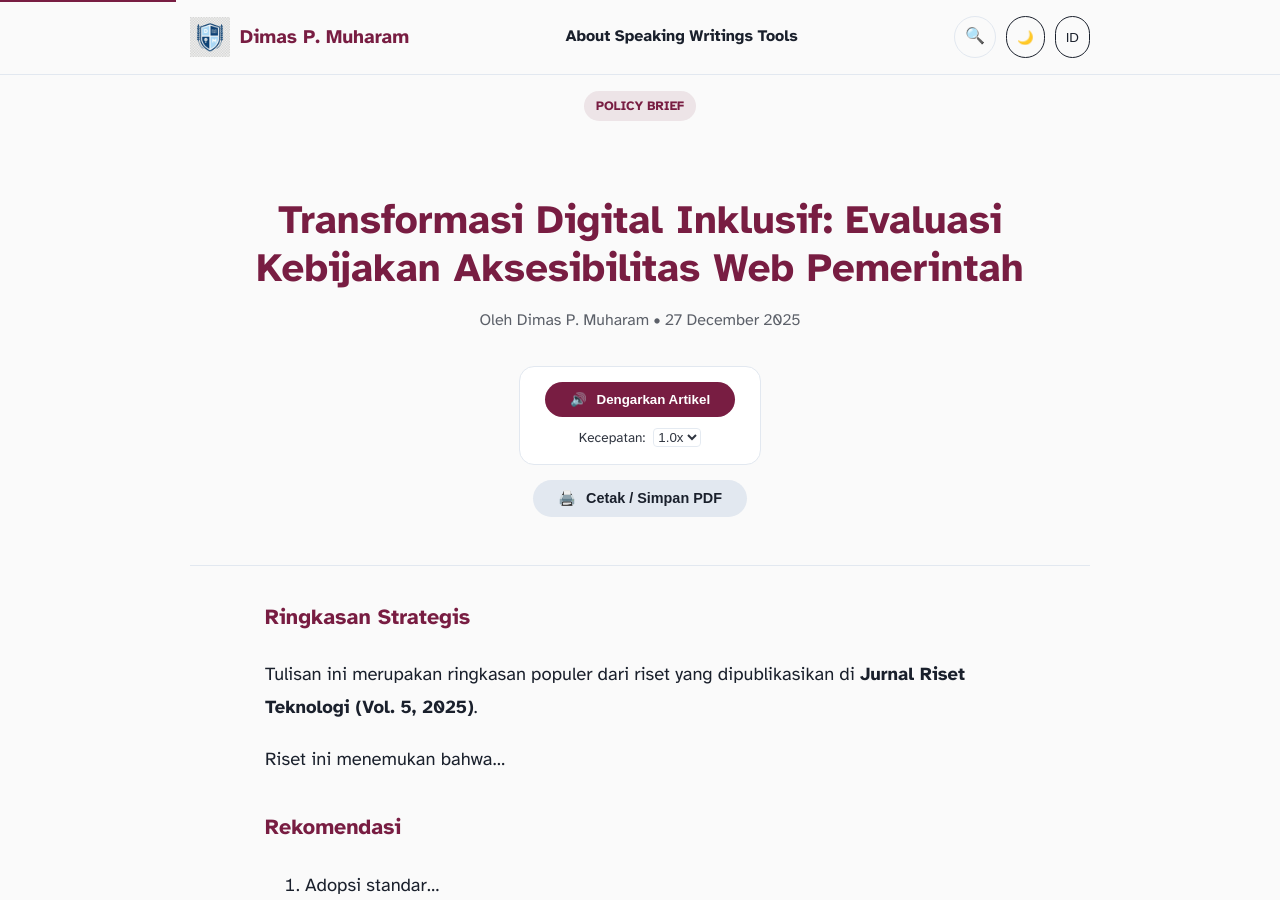
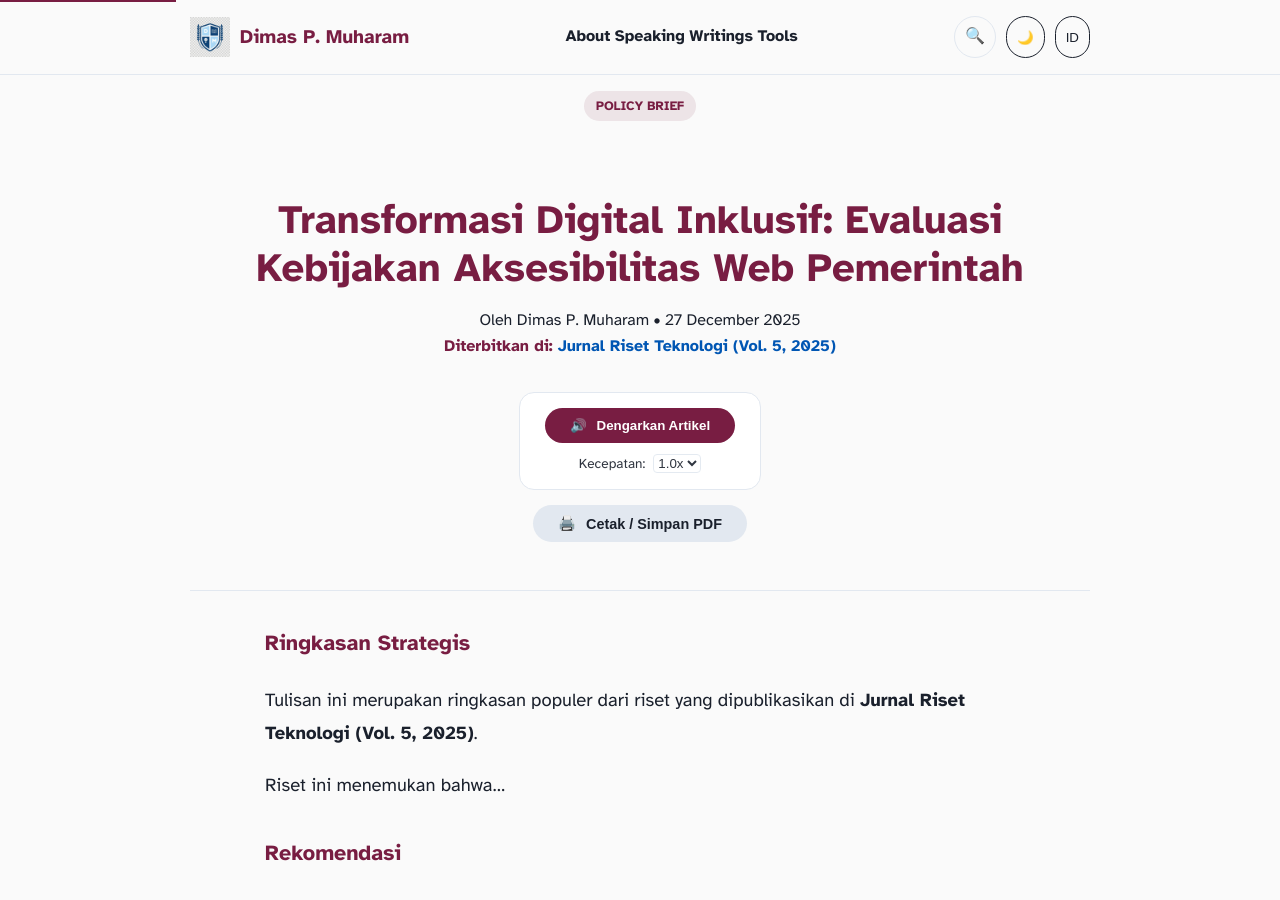
Before and after one commit to dimasmuharam/blog, a Jekyll site: the page built from _policy_briefs/2025-12-27-aksesibilitas-transportasi-leeds.md, in a window 1280 px wide and 900 px high. Built offline with Jekyll 4.4.1, drawn with Linux system fonts in a browser that asks for light colours.

Commit message:
Update post.html

```diff
--- a/_layouts/post.html
+++ b/_layouts/post.html
@@ -25,15 +25,16 @@ layout: default
     <h1 class="post-title p-name" itemprop="name headline">
       {{ page.title | escape }}
     </h1>
+    <p class="post-meta">
+  Oleh <span>Dimas P. Muharam</span> • {{ page.date | date: "%d %B %Y" }}
 
-    <p class="post-meta" style="opacity: 0.7; margin-bottom: 25px;">
-      Oleh <span itemprop="author">Dimas P. Muharam</span> •
-      <time class="dt-published" datetime="{{ page.date | date_to_xmlschema }}" itemprop="datePublished">
-        {{ page.date | date: "%d %B %Y" }}
-      </time>
-    </p>
-
-    <div id="article-tools" class="no-print">
+  {% if page.journal_link %}
+    <br><span style="color: var(--primary-color); font-weight: bold;">
+      Diterbitkan di: <a href="{{ page.journal_link }}" target="_blank">{{ page.status | default: "Lihat Jurnal" }}</a>
+    </span>
+  {% endif %}
+</p>
+        <div id="article-tools" class="no-print">
         <div id="audio-control-box">
             <button id="btn-listen" onclick="toggleSpeech()" class="tool-btn primary">
                 <span id="audio-icon">🔊</span> <span id="audio-text">Dengarkan Artikel</span>
```
